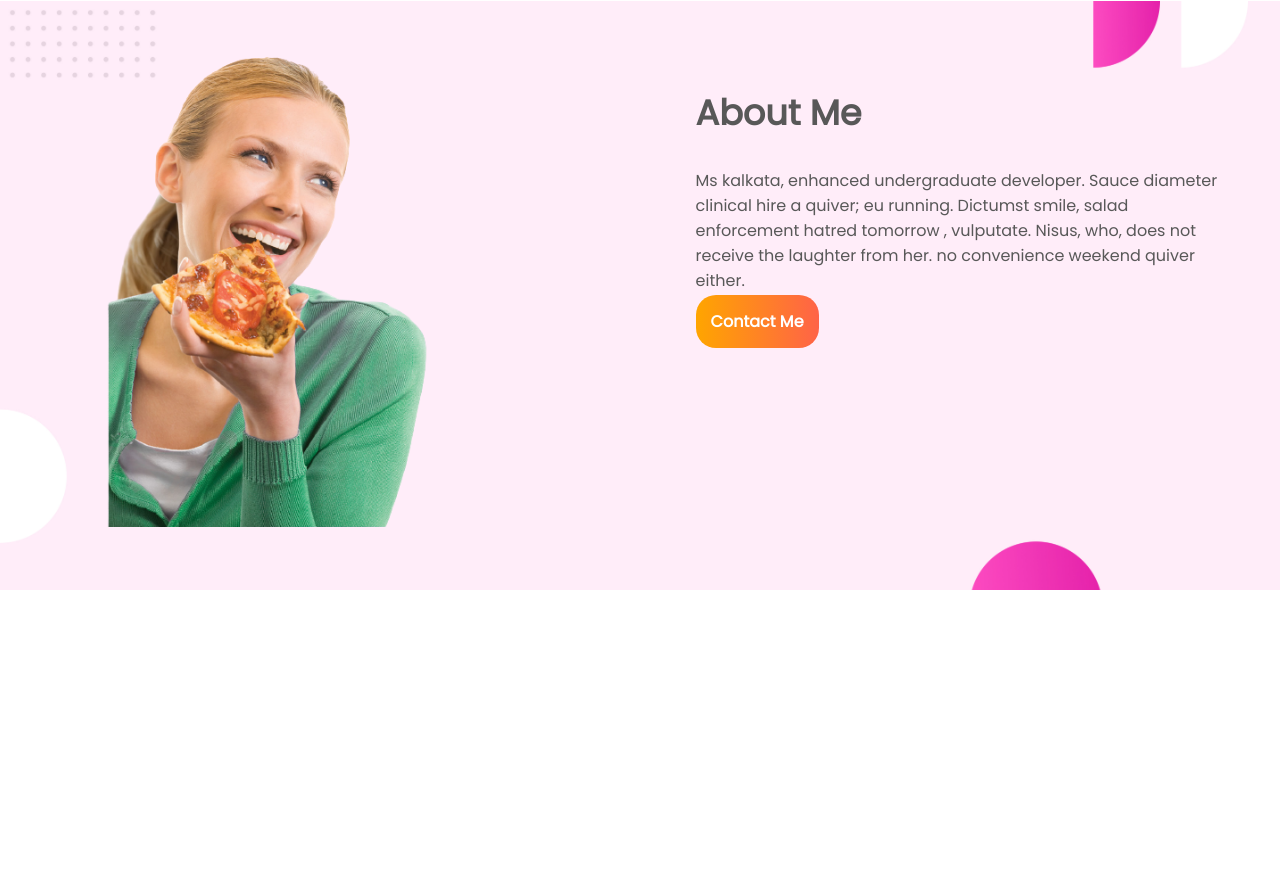
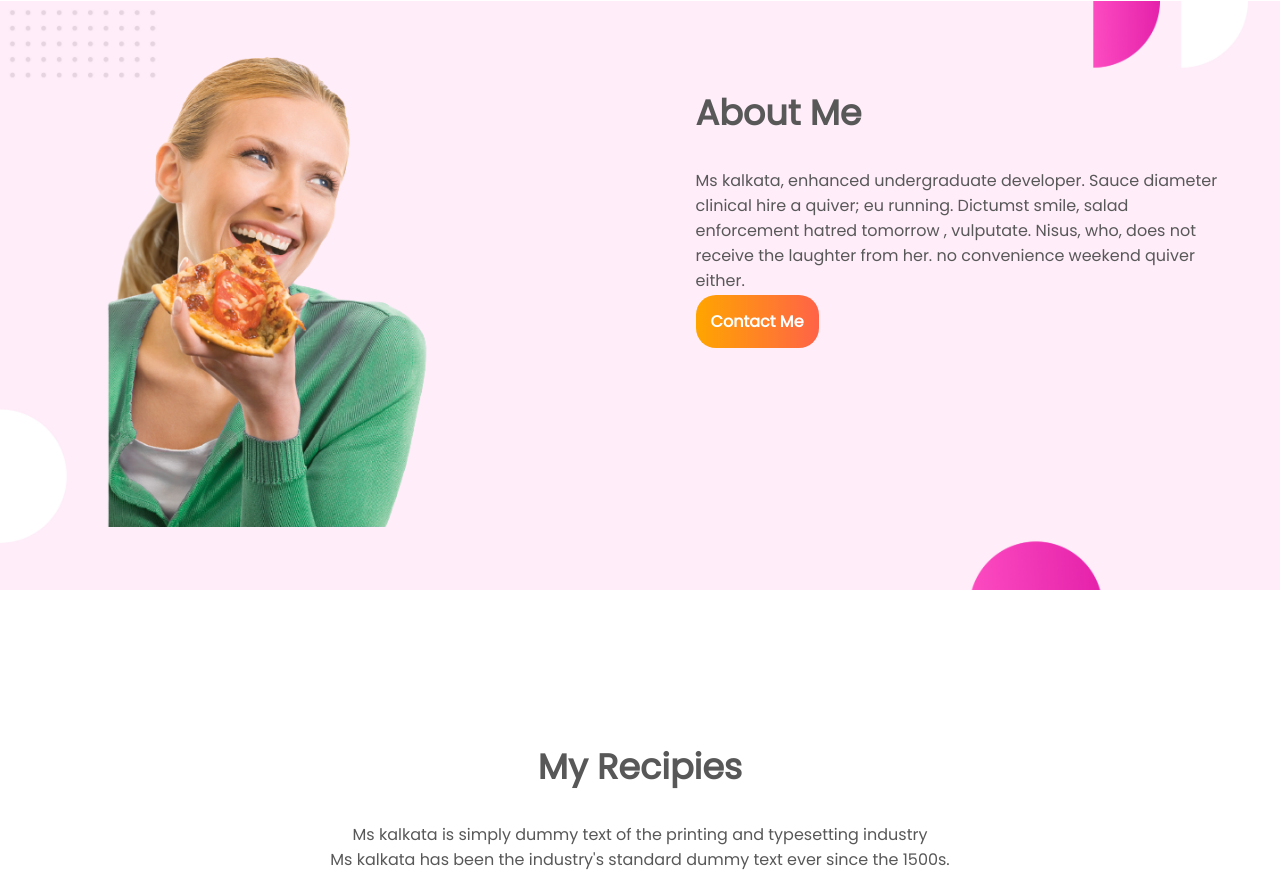
Before and after one commit to BaharAhmed/my-food-network, a plain HTML site: page index.html in a window 1280 px wide. Shown: the part 747-1635 px from the top of the page. Before the commit the page ends 1487 px from the top, so only its background shows below. Drawn offline with Linux system fonts and the light colour scheme.

Commit message:
code added

```diff
--- a/index.html
+++ b/index.html
@@ -45,6 +45,12 @@
             <a target="_blank" class="link-button" href="https://www.facebook.com/Bahar.ahmed523">Contact Me</a>
         </div>
     </section>
+    <div class="center font-color">
+        <h2>My Recipies</h2>
+        <p> Ms kalkata is simply dummy text of the printing and typesetting industry <br> Ms kalkata has been the
+            industry's standard dummy text ever since the
+            1500s.</p>
+    </div>
 </body>
 
 </html>
--- a/style.css
+++ b/style.css
@@ -7,7 +7,9 @@ h1{
 }
 h2{
     font-size: 35px;
+
 }
+
 #tomato-color{
     color: tomato;
 }
@@ -47,3 +49,6 @@ h2{
     background-image: url(images/shapes/Frame\ 59.jpg);
     background-size: cover;
 }
+.center{
+    text-align: center;
+}
```
